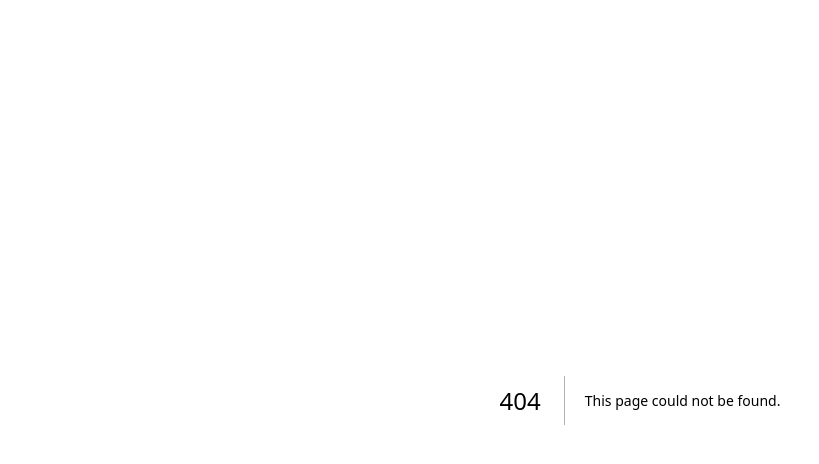
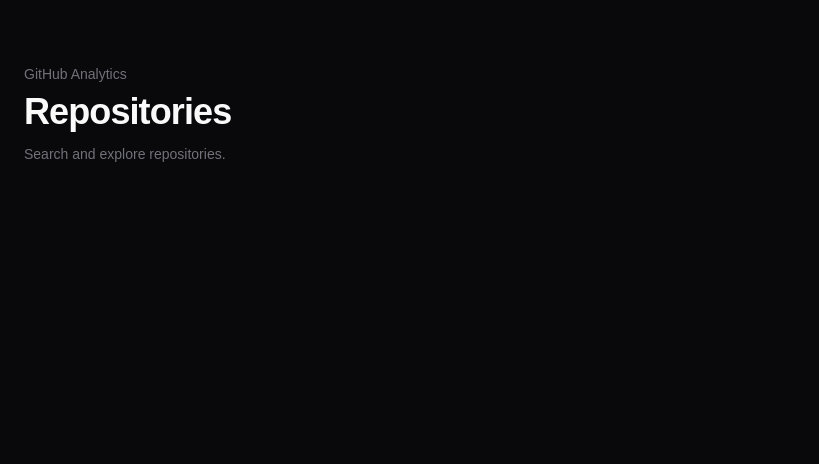
Before and after one commit to natsu0001/devpulse, a Next.js app: page /repositories in a window 1280 px wide. Before the commit this address had no page. Shown: the top 464 px of the page, without its empty margins (0-819 px from the left). Built offline with nearby package versions, Linux system fonts and the light colour scheme.

Commit message:
repo page dum

```diff
--- /dev/null
+++ b/app/repositories/page.tsx
@@ -0,0 +1,24 @@
+const RepositoriesPage = () => {
+  return (
+    <main className="mx-auto min-h-screen w-full max-w-7xl px-6 py-16">
+
+      <p className="text-sm text-text-muted">
+        GitHub Analytics
+      </p>
+
+      <h1
+        data-ascii-text
+        className="mt-2 text-4xl font-semibold tracking-tight"
+      >
+        Repositories
+      </h1>
+
+      <p className="mt-3 max-w-xl text-sm text-text-muted">
+        Search and explore repositories.
+      </p>
+
+    </main>
+  );
+};
+
+export default RepositoriesPage;
```
